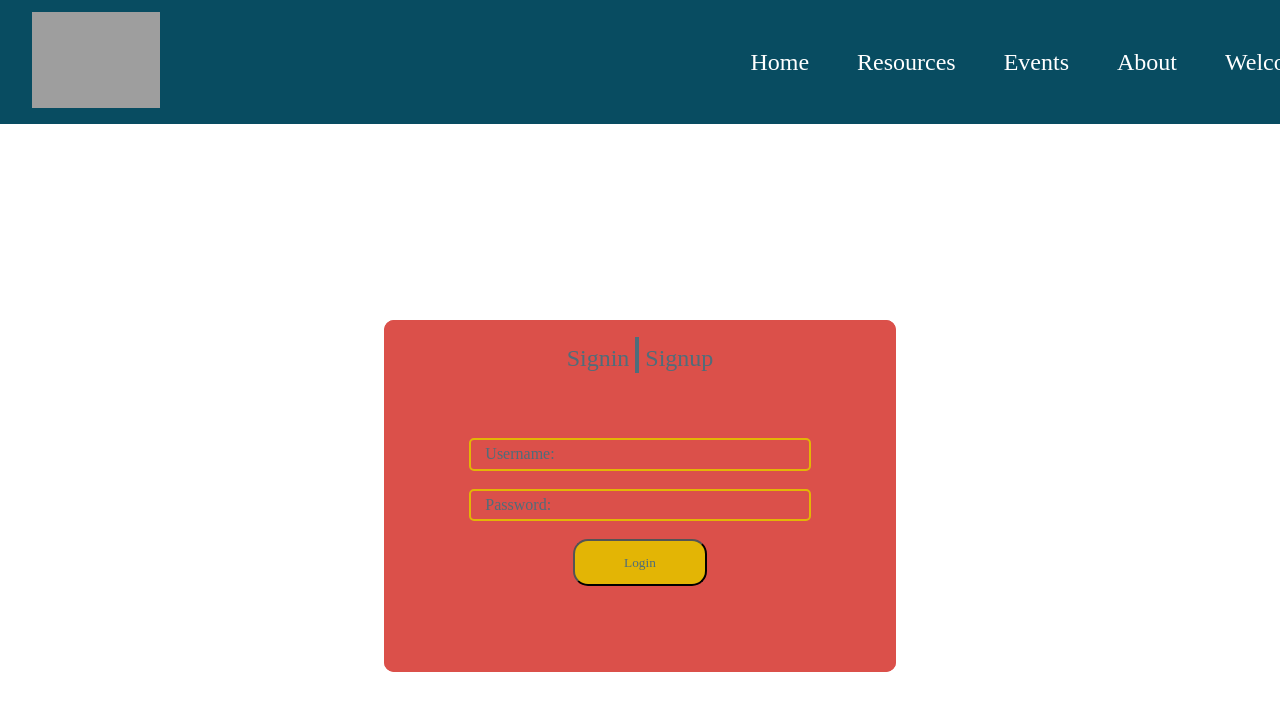
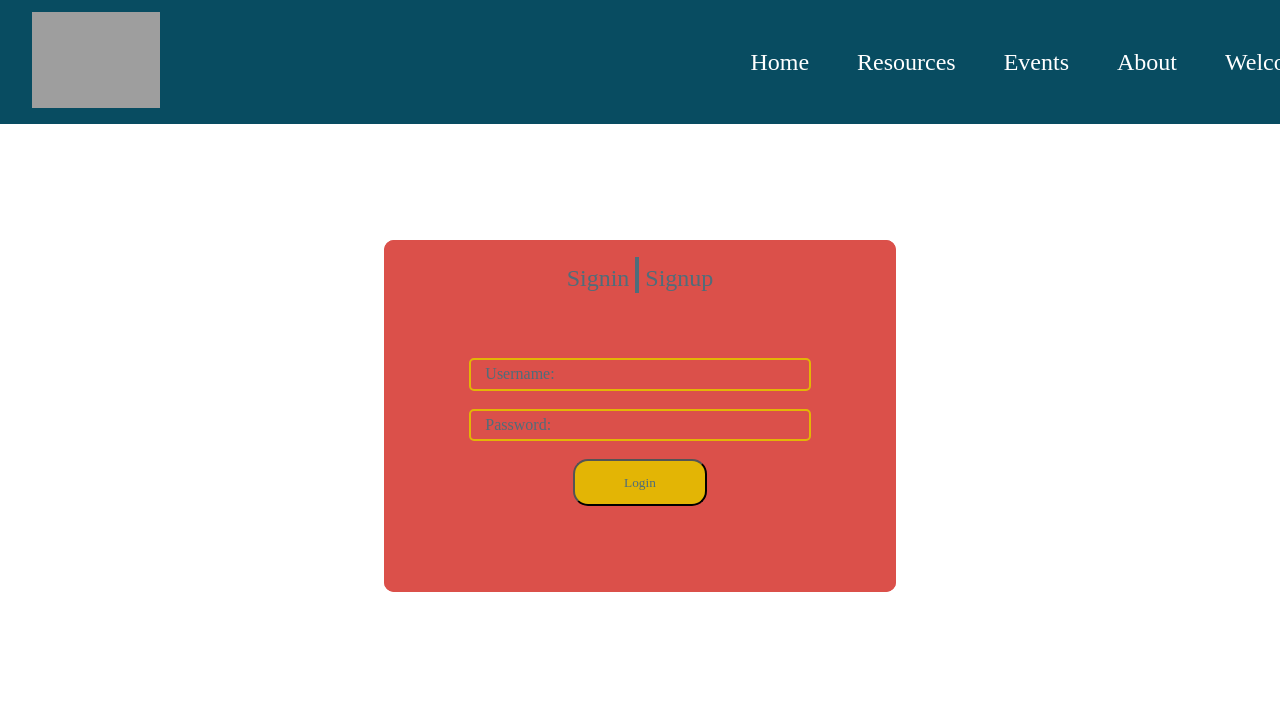
Before and after one commit to MrWil95/On-the-Move-, a React (Create React App) app in the folder client/: page /user in a window 1280 px wide. Shown: the top 710 px of the page. Built offline with nearby package versions, Linux system fonts and the light colour scheme; grey boxes are pictures that could not be loaded; a web font is replaced by a local one.

Commit message:
fixing styling and conditionally rendered buttons based off of location.

```diff
--- a/client/src/App.js
+++ b/client/src/App.js
@@ -8,19 +8,33 @@ import Layout from './components/Layout/Layout'
 import Resources from './screens/Resources/Resources'
 import SignInUp from './screens/SignInUp/SignInUp'
 import PostCreate from './screens/PostCreate/PostCreate'
+import PostEdit from './screens/PostEdit/PostEdit'
+import styled from 'styled-components'
 import { useState, useEffect } from 'react'
-import { useHistory } from 'react-router-dom'
+import { useHistory, useLocation } from 'react-router-dom'
 import {
   loginUser,
   registerUser,
   removeToken,
   verifyUser
 } from './services/auth'
-import PostEdit from './screens/PostEdit/PostEdit'
 
 export default function App() {
   const [currentUser, setCurrentUser] = useState(null)
   const history = useHistory()
+  const location = useLocation()
+
+  const HTML = styled.html`
+    @media (min-width: 768px) {
+      height: ${location.pathname == '/about' || location.pathname === '/general/:id' || location.pathname === '/user' ? '100%' : '154%'};
+    }
+  `
+
+  const Body = styled.body`
+    @media (min-width: 768px) {
+      height: ${location.pathname == '/about' || location.pathname === '/general/:id' || location.pathname === '/user' ? '100%' : '154%'};
+    }
+  `;
 
   useEffect(() => {
     const handleVerify = async () => {
@@ -87,6 +101,8 @@ export default function App() {
           <PostEdit />
         </Route>
       </Layout>
+      <HTML />
+      <Body />
     </>
   )
 }
--- a/client/src/components/Nav/NavBar.jsx
+++ b/client/src/components/Nav/NavBar.jsx
@@ -47,7 +47,7 @@ export default function NavBar(props) {
             {currentUser ? (
               <button onClick={handleLogout} className='logoutmobile'>Logout</button>
               ) : (
-              <Link to='/user' className='resgisterlinkmobile' style={{ width: "10em"}}>
+              <Link to='/user' className='resgisterlinkmobile'>
                 <button className='registermobile'>Signin/Signup</button>
               </Link>
             )}
--- a/client/src/components/UserCreate/SignIn/SignIn.css
+++ b/client/src/components/UserCreate/SignIn/SignIn.css
@@ -139,6 +139,10 @@
 }
 
 @media (min-width: 768px) {
+  .SigninContainer {
+    height: 80%;
+  }
+
   .signinforminput {
     width: 36vw;
   }
--- a/client/src/components/UserCreate/SignUp/SignUp.css
+++ b/client/src/components/UserCreate/SignUp/SignUp.css
@@ -90,6 +90,10 @@
 }
 
 @media (min-width: 768px) {
+  .SignupContainer {
+    height: 80%;
+  }
+
   .signupforminput {
     width: 36vw;
   }
--- a/client/src/index.css
+++ b/client/src/index.css
@@ -3,7 +3,7 @@ html, body {
   font-family: 'Shadows Into Light Two', cursive;
   -webkit-font-smoothing: antialiased;
   -moz-osx-font-smoothing: grayscale;
-  height: 100%;
+  height: max-content;
   width: 100%;
 }
 
@@ -22,7 +22,7 @@ code {
   width: 100%;
 }
 
-@media (min-width: 375px) {
+/* @media (min-width: 375px) {
   @media (min-height: 812px) {
     body {
       height: 152%;
@@ -70,4 +70,4 @@ code {
   body {
     height: 181%;
   }
-}
+} */
--- a/client/src/screens/SignInUp/SignInUp.css
+++ b/client/src/screens/SignInUp/SignInUp.css
@@ -77,7 +77,11 @@
 }
 
 @media (min-width: 768px) {
+  .UserContainer {
+    justify-content: flex-start;
+  }
+
   .btnContainer {
-    top: 14em;
+    top: 9em;
   }
 }
```
